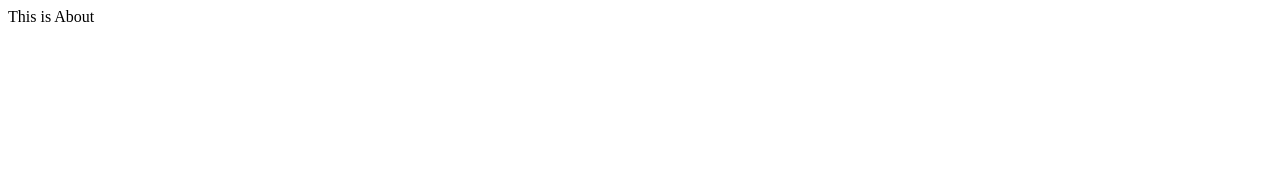
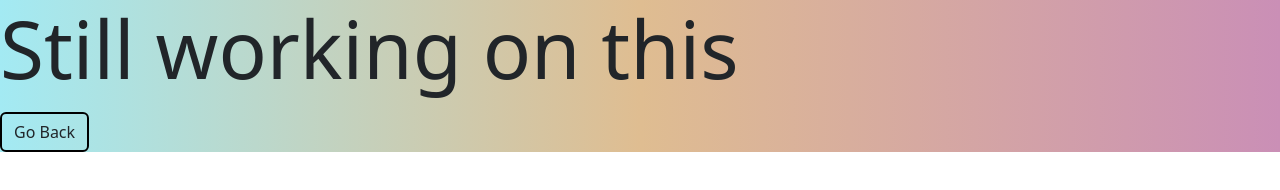
Before and after one commit to Connesuer/EazyByts-Intership, a website: page week1/about.html in a window 1280 px wide. Drawn offline with nearby package versions, Linux system fonts and the light colour scheme.

Commit message:
Add files via upload
updating again and adding caution and back button to about me since it is not built

```diff
--- a/week1/about.html
+++ b/week1/about.html
@@ -4,8 +4,13 @@
     <meta charset="UTF-8">
     <meta name="viewport" content="width=device-width, initial-scale=1.0">
     <title>Document</title>
+    <link href="https://cdn.jsdelivr.net/npm/bootstrap@5.3.3/dist/css/bootstrap.min.css" rel="stylesheet" integrity="sha384-QWTKZyjpPEjISv5WaRU9OFeRpok6YctnYmDr5pNlyT2bRjXh0JMhjY6hW+ALEwIH" crossorigin="anonymous">
+    <link rel="stylesheet" href="styles.css">
 </head>
 <body>
-    This is About
+    <div class="md-col-12 co" style="width: 100%;height: 100%;">
+        <p class="display-1">Still working on this </p>
+        <a href="index.html"><button class="btn" style="border: 2px solid black;">Go Back</button></a>
+    </div>
 </body>
 </html>
```
Also changed, not shown: week1/blogs.html (+1 -1 lines), week1/index.html (+1 -1 lines).
